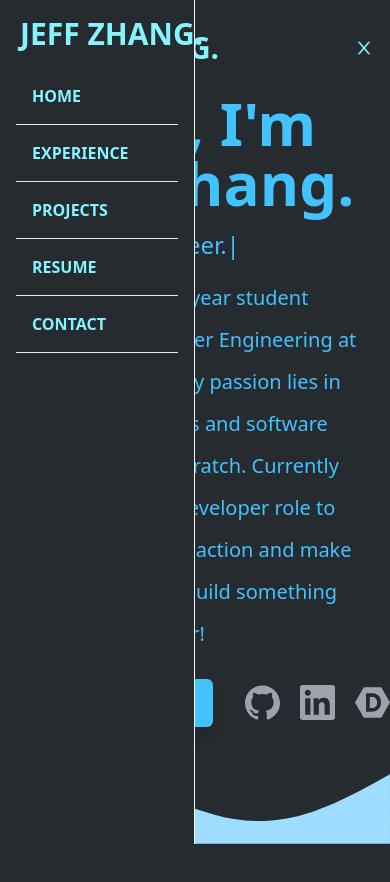
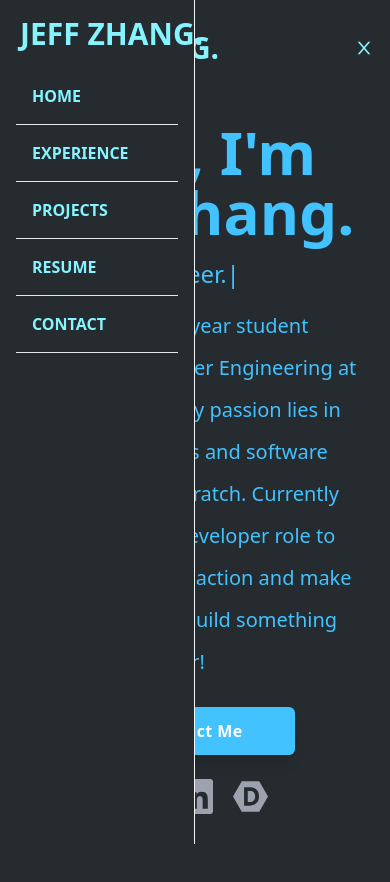
Before and after one commit to Jeffuz/Personal-Portfolio, a React (Create React App) app: page /#/Personal-Portfolio in a window 390 px wide. Both pictures are taken after a click on the element 364 px from the left and 48 px from the top of the page. Shown: the top 882 px of the page. Before the commit the page ends 844 px from the top, so only its background shows below. Built offline with nearby package versions, Linux system fonts and the light colour scheme.

Commit message:
fix responsiveness of homepage

```diff
--- a/src/components/about.jsx
+++ b/src/components/about.jsx
@@ -15,7 +15,7 @@ const About = () => {
             >
                 {/* Background Image */}
                 <div className='absolute bottom-0 w-full'>
-                    <svg xmlns='http://www.w3.org/2000/svg' viewBox='0 0 1440 320'>
+                    <svg xmlns='http://www.w3.org/2000/svg' viewBox='0 0 1440 320' className='sm:block hidden'>
                         <path
                             fill='#9EDDFF'
                             fill-opacity='1'
@@ -24,7 +24,7 @@ const About = () => {
                     </svg>
                 </div>
                 {/* Description */}
-                <div className='max-w-[800px] mt-[-96px] w-full h-screen text-left flex flex-col mx-auto justify-center'>
+                <div className='max-w-[800px] mt-[-96px] w-full h-screen text-left flex flex-col mx-auto justify-center max-[635px]:mt-[-40px] max-[445px]:mt-[-50px] max-[380px]:mt-[45px] max-[315px]:mt-[100px] max-[280px]:mt-[150px]'>
                     <h1 className='text-[#42C2FF] font-poppins text-6xl font-bold leading-16 mx-8'>Hello, I'm Jeff Zhang. </h1>
                     <h3 className='text-[#42C2FF] font-poppins text-2xl font-light leading-[266.667%] mx-8'>
                         <span>I am </span>
@@ -44,9 +44,9 @@ const About = () => {
                         at <span className='text-[#85F4FF]'>UC Santa Cruz</span>.
                         My passion lies in crafting web apps and software solutions from scratch. Currently seeking a Web Developer role to put my skills into action and make an impact. Let's build something amazing together!
                     </p>
-                    <div className='flex items-center class'>
-                        <button className='bg-[#42C2FF] text-white shadow-lg w-[200px] rounded-md font-bold my-6 px-6 py-3 mx-8 tracking-wide' onClick={() => window.location.href = 'mailto:jeffzhang0049@gmail.com'} style={{ zIndex: 1 }}>Contact Me</button>
-                        <div className='flex text-gray-400 ' style={{ zIndex: 1 }}>
+                    <div className='flex sm:flex-row flex-col items-center class'>
+                        <button className=' bg-[#42C2FF] text-white shadow-lg w-[200px] rounded-md font-bold my-6 px-6 py-3 mx-8 tracking-wide' onClick={() => window.location.href = 'mailto:jeffzhang0049@gmail.com'} style={{ zIndex: 1 }}>Contact Me</button>
+                        <div className='flex text-gray-400 max-[280px]:mb-5' style={{ zIndex: 1 }}>
                             <Link to="https://github.com/Jeffuz" className='icon-link'>
                                 <SiGithub size={35} />
                             </Link>
```
